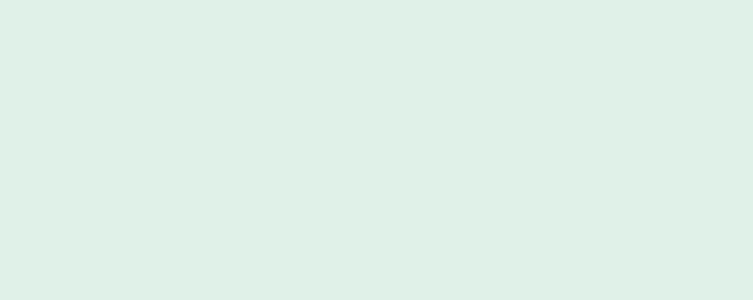
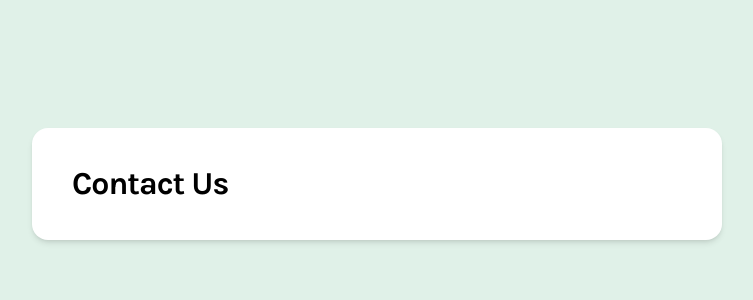
Before and after one commit to SirTurboPascal/tp-contact-form, a Next.js app: page / in a window 1280 px wide. Shown: the top 300 px of the page, without its empty margins (263-1016 px from the left). Built offline with nearby package versions, Linux system fonts and the light colour scheme.

Commit message:
Adds Card component

```diff
--- a/src/app/layout.tsx
+++ b/src/app/layout.tsx
@@ -14,7 +14,7 @@ type Props = {
 export default function ({ children }: Props) {
 	return (
 		<html className='bg-green-200'>
-			<body className='h-dvh'>{children}</body>
+			<body className='h-dvh py-400 md:py-1600'>{children}</body>
 		</html>
 	);
 }
--- a/src/app/page.tsx
+++ b/src/app/page.tsx
@@ -1 +1,10 @@
-export default function () {}
+import Card from '@/components/Card';
+import CardTitle from '@/components/CardTitle';
+
+export default function () {
+	return (
+		<Card>
+			<CardTitle>Contact Us</CardTitle>
+		</Card>
+	);
+}
--- /dev/null
+++ b/src/components/Card.tsx
@@ -0,0 +1,9 @@
+import { ReactNode } from 'react';
+
+type Props = {
+	children: ReactNode;
+};
+
+export default function ({ children }: Props) {
+	return <div className='mx-auto flex w-[340px] flex-col rounded-2xl bg-white p-300 shadow-md md:w-[690px] md:p-500 lg:w-[740px]'>{children}</div>;
+}
--- /dev/null
+++ b/src/components/CardTitle.tsx
@@ -0,0 +1,9 @@
+import { ReactNode } from 'react';
+
+type Props = {
+	children: ReactNode;
+};
+
+export default function ({ children }: Props) {
+	return <h1 className='font-karla text-[32px] leading-[100%] font-bold -tracking-[1px] antialiased'>{children}</h1>;
+}
```
